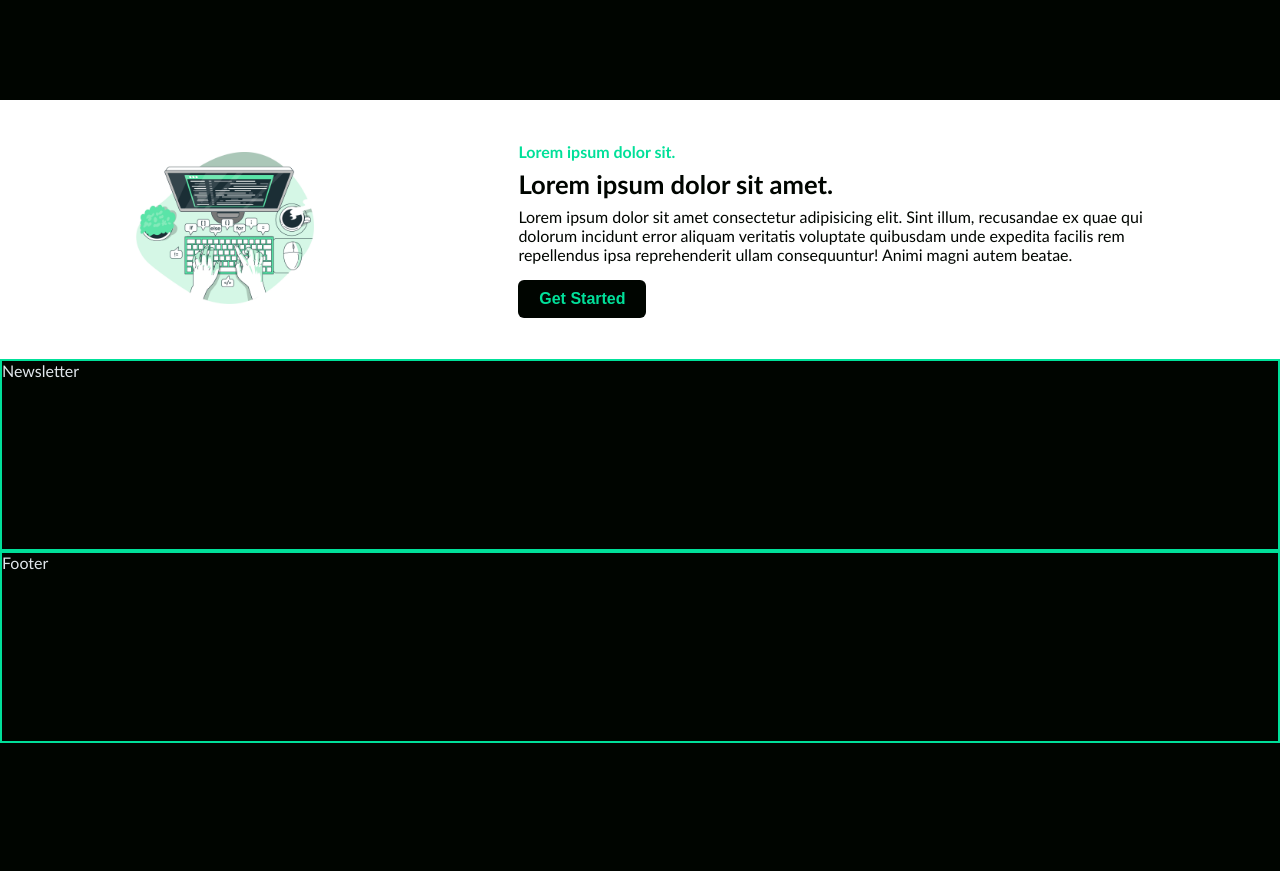
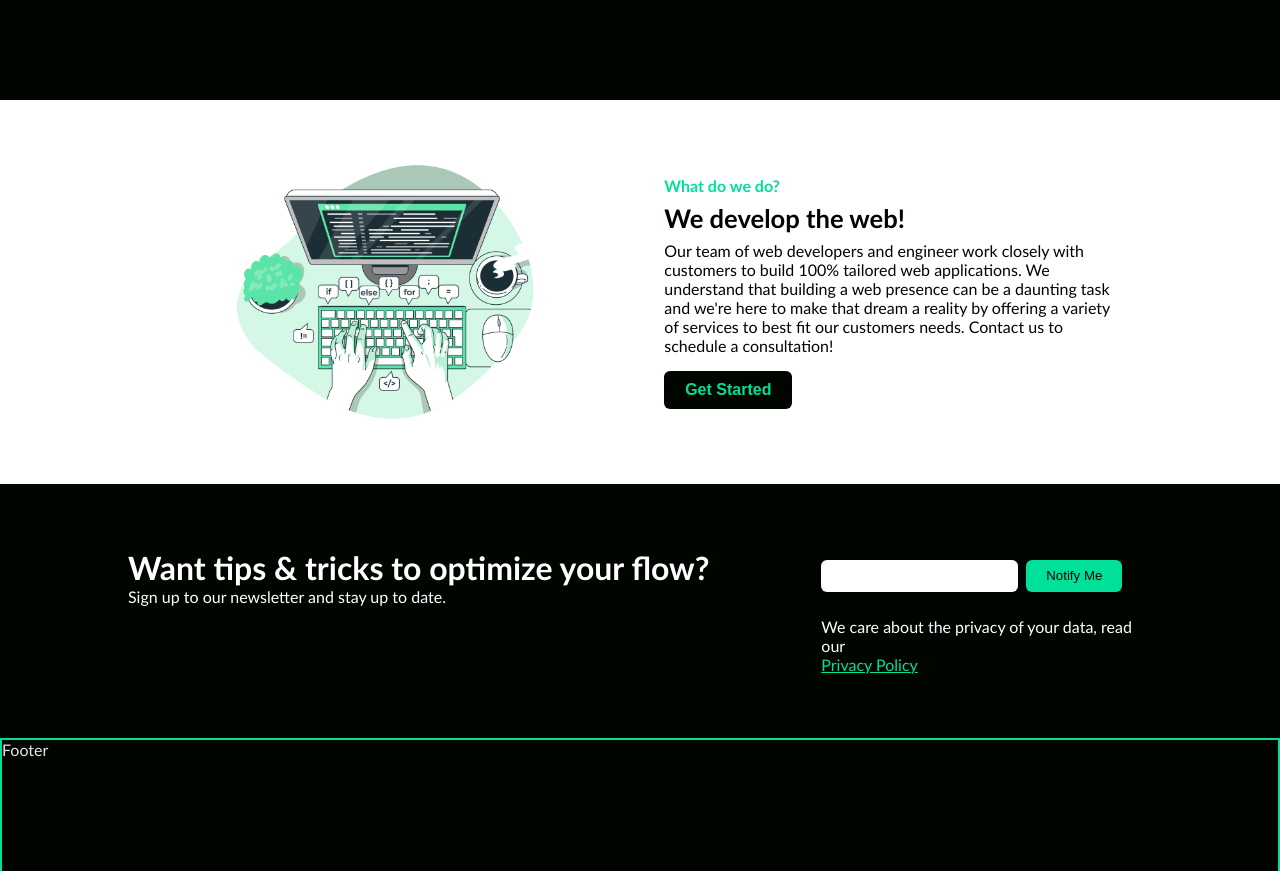
Before and after one commit to RowDev727/MySite, a React (Vite) app in the folder frontend/: page / in a window 1280 px wide. Shown: the part 700-1571 px from the top of the page. Before the commit the page ends 1443 px from the top, so only its background shows below. Built offline with nearby package versions, Linux system fonts and the light colour scheme.

Commit message:
Newsletter Section Finished

```diff
--- a/frontend/src/components/hero/Hero.jsx
+++ b/frontend/src/components/hero/Hero.jsx
@@ -6,7 +6,7 @@ const Hero = () => {
     <div className={`${styles.heroContainer} ${styles.title} ${'container'}`}>
       <p className={`${styles.title1}`}>DEVELOP A WEB PRESENCE</p>
       <p className={`${styles.title2}`}>Grow your business.</p>
-      <p className={`${styles.title3}`}>Fast, Dynamic, Scalable & Modern <ReactTyped strings={['Static Sites', 'Web Apps', 'Mobile Apps']} typeSpeed={120} backSpeed={140} loop/></p>
+      <p className={`${styles.title3}`}>Fast, Dynamic, Scalable & <span>Modern <ReactTyped strings={['Static Sites', 'Web Apps', 'Mobile Apps']} typeSpeed={120} backSpeed={140} loop/></span></p>
 
       <p className={`${styles.title4}`}>Work closely with our experienced web developers to build tailored web applications for your organization.</p>
       <button className={`${styles.getStartedBtn}`}>Get Started</button>
--- a/frontend/src/components/info/Info.jsx
+++ b/frontend/src/components/info/Info.jsx
@@ -9,9 +9,9 @@ const Info = () => {
                     <img src={info_img}></img>
                 </div>
                 <div className={`${styles.infoRight}`}>
-                    <p className={`${styles.title1}`}>Lorem ipsum dolor sit.</p>
-                    <p className={`${styles.title2}`}>Lorem ipsum dolor sit amet.</p>
-                    <p>Lorem ipsum dolor sit amet consectetur adipisicing elit. Sint illum, recusandae ex quae qui dolorum incidunt error aliquam veritatis voluptate quibusdam unde expedita facilis rem repellendus ipsa reprehenderit ullam consequuntur! Animi magni autem beatae.</p>
+                    <p className={`${styles.title1}`}>What do we do?</p>
+                    <p className={`${styles.title2}`}>We develop the web!</p>
+                    <p>Our team of web developers and engineer work closely with customers to build 100% tailored web applications.  We understand that building a web presence can be a daunting task and we're here to make that dream a reality by offering a variety of services to best fit our customers needs.  Contact us to schedule a consultation!</p>
                     <button className={`${styles.infoBtn}`}>Get Started</button>
                 </div>
             </div>
--- a/frontend/src/components/info/Info.module.css
+++ b/frontend/src/components/info/Info.module.css
@@ -6,15 +6,21 @@
 }
 
 .infoContainer img {
-    width: 12rem;
+    width: 20rem;
 }
 
 .infoSection {
     display: grid;
-    grid-template-columns: 35% 65%;
+    grid-template-columns: 1fr 1fr;
     gap: 5%;
     align-items: center;
     justify-content: center;
+}
+
+.infoLeft {
+    display: flex;
+    justify-content: center;
+    align-items: center;
 }
 
 .title1 {
--- a/frontend/src/components/navbar/Navbar.jsx
+++ b/frontend/src/components/navbar/Navbar.jsx
@@ -17,16 +17,16 @@ const Navbar = () => {
                     navLinks.map(({name, path}, index) => {
                         return (
                             <li key={index}>
-                                <NavLink to={path} className={({isActive}) => isActive ? `${styles.activeNav}` : ''}>{name}</NavLink>
+                                <NavLink to={path} className={({isActive}) => isActive ? `${styles.activeNav}` : ''} onClick={() => setNavShowing(prev => !prev)}>{name}</NavLink>
                             </li>
                         )
                     })
                 }
                 <div className={`${styles.btnContainer}`}>
-                    <NavLink className={styles.contactBtn} to={'/contact'}>Contact Us</NavLink>
+                    <NavLink className={styles.contactBtn} to={'/contact'} onClick={() => setNavShowing(prev => !prev)}>Contact Us</NavLink>
                 </div>
             </ul>
-            <button className={styles.navToggleBtn} onClick={() => setNavShowing(!navShowing)}>
+            <button className={styles.navToggleBtn} onClick={() => setNavShowing(prev => !prev)}>
                 {
                     navShowing ? <MdOutlineClose /> : <FaBars />
                 }
--- a/frontend/src/components/newsletter/Newsletter.jsx
+++ b/frontend/src/components/newsletter/Newsletter.jsx
@@ -2,8 +2,27 @@ import styles from './Newsletter.module.css'
 
 const Newsletter = () => {
   return (
-    <div className={`${styles.newsletterContainer}`}>Newsletter</div>
+    <div className={`${styles.newsletterContainer}`}>
+      <div className={`${styles.newsletter} container`}>
+        <div className={`${styles.newsletterLeft}`}>
+          <h1 className={`${styles.title}`}>Want tips & tricks to optimize your flow?</h1>
+          <p className={`${styles.text}`}>Sign up to our newsletter and stay up to date.</p>
+        </div>
+        <div className={`${styles.newsletterRight}`}>
+          <div className={`${styles.newsletterTop}`}>
+            <input type='text'></input>
+            <button>Notify Me</button>
+          </div>
+          <div className={`${styles.newsletterBottom}`}>
+            <p>We care about the privacy of your data, read our</p>
+            <a href="#">Privacy Policy</a>
+          </div>
+        </div>
+        </div>
+    </div>
   )
 }
 
+
+
 export default Newsletter
--- a/frontend/src/components/newsletter/Newsletter.module.css
+++ b/frontend/src/components/newsletter/Newsletter.module.css
@@ -1,6 +1,58 @@
 .newsletterContainer {
-    width: 100%;
-    height: 12rem;
-    border: 2px solid var(--color-primary-green);
-    color: var(--color-grey-100);
+    color: white;
 }
+
+.newsletter {
+    display: grid;
+    grid-template-columns: 2fr 1fr;
+    align-items: baseline;
+    margin: 4rem;
+    gap: 2rem;
+
+}
+
+.newsletterLeft .title {
+    color: white;
+}
+
+.newsletterRight {
+    display: grid;
+    grid-template-rows: 1fr 1fr;
+
+}
+
+.newsletterTop {
+    display: flex;
+    gap: .5rem;
+}
+
+.newsletterTop input {
+    padding: .5rem;
+    border-radius: 6px;
+    outline: none;
+    border: 2px solid transparent;
+    height: 2rem;
+}
+
+.newsletterTop button {
+    border-radius: 6px;
+    outline: none;
+    border: 2px solid transparent;
+    height: 2rem;
+    display: flex;
+    justify-content: center;
+    align-items: center;
+    color: var(--color-primary-dark);
+    background: var(--color-primary-green);
+    width: 6rem;
+}
+
+.newsletterBottom {
+    justify-content: start;
+    align-items: start;
+}
+
+.newsletterBottom a {
+    color: var(--color-primary-green);
+    font-size: 1rem;
+}
```
